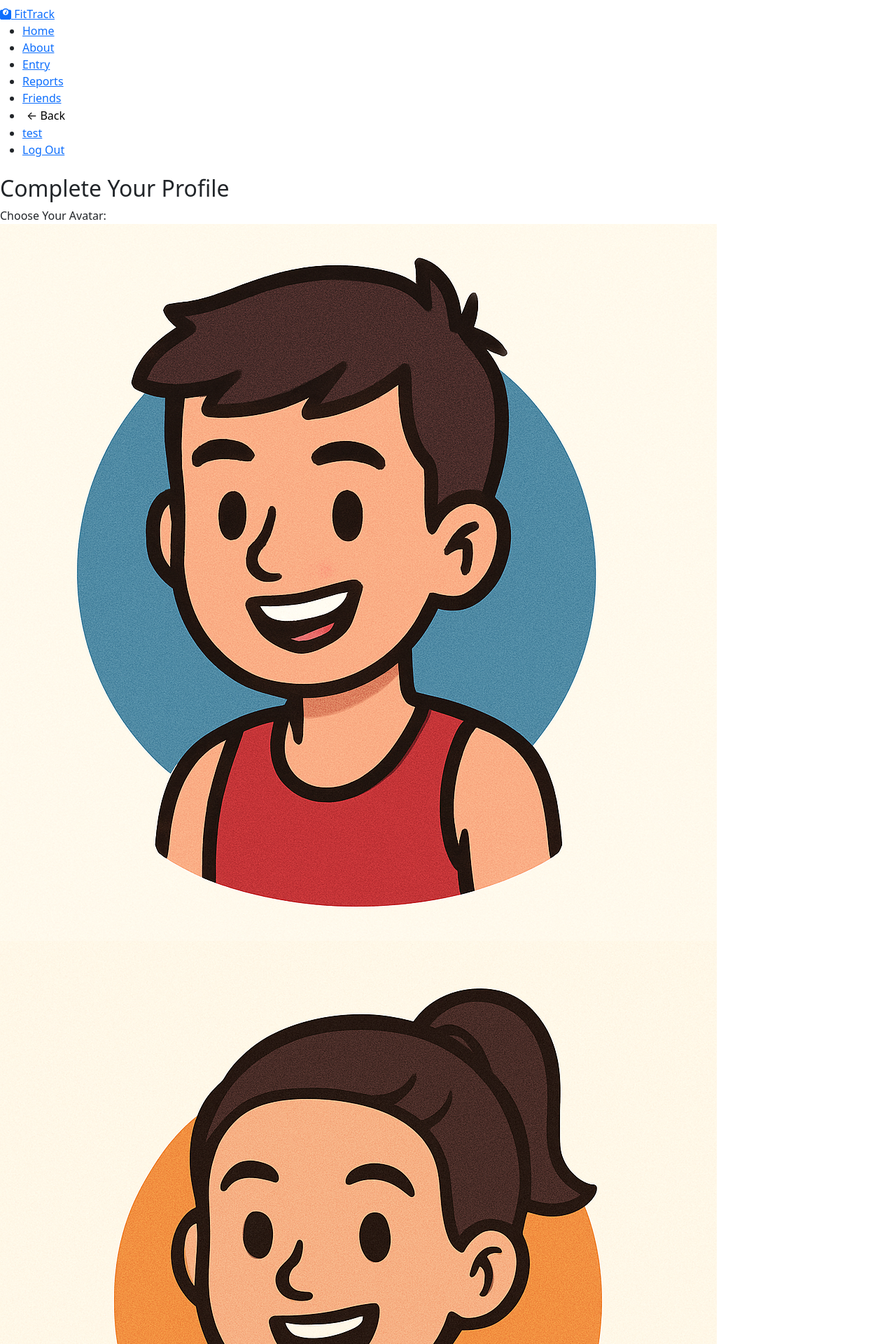
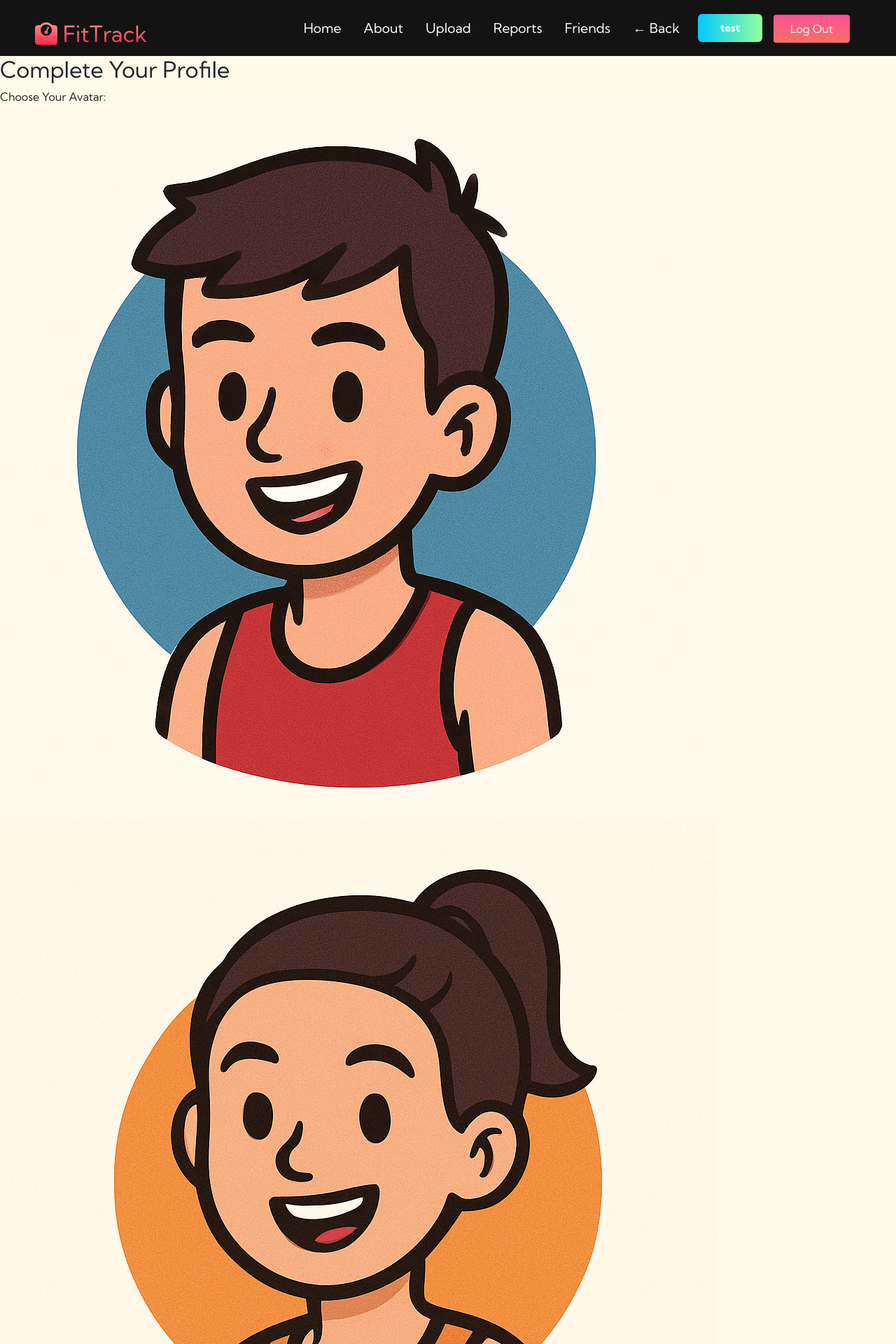
Before and after one commit to Precipicee/Group10-Agile-Web-Development, a Flask app: page /basicinfo in a window 1280 px wide. Shown: the top 1920 px of the page at 70% size. Run offline with Flask 3, Linux system fonts and the light colour scheme; a user stored in the database is signed in; some libraries are stand-ins or nearby versions.

Commit message:
Update base.html

```diff
--- a/Fittrack/templates/base.html
+++ b/Fittrack/templates/base.html
@@ -4,13 +4,14 @@
   <meta charset="UTF-8" />
   <meta name="viewport" content="width=device-width, initial-scale=1.0" />
   <title>{% block title %}FitTrack{% endblock %}</title>
-  <link rel="stylesheet" href="{{ url_for('static', filename='styles.css') }}" />
   <link rel="stylesheet" href="https://cdnjs.cloudflare.com/ajax/libs/font-awesome/6.5.0/css/all.min.css" />
   <link href="https://fonts.googleapis.com/css2?family=Kumbh+Sans:wght@400;700&display=swap" rel="stylesheet" />
   <link href="https://cdn.jsdelivr.net/npm/bootstrap@5.3.3/dist/css/bootstrap.min.css" rel="stylesheet">
   <link href='https://cdn.jsdelivr.net/npm/fullcalendar@6.1.8/main.min.css' rel='stylesheet' />
   <script src='https://cdn.jsdelivr.net/npm/fullcalendar@6.1.8/index.global.min.js'></script>
   <script src="https://cdn.jsdelivr.net/npm/chart.js"></script>
+  <link rel="stylesheet" href="{{ url_for('static', filename='css/base.css') }}">
+
 </head>
 <body>
 
@@ -30,7 +31,7 @@
         </li>
         {% if current_user.is_authenticated %}
           <li class="navbar__item">
-            <a href="{{ url_for('upload_bp.upload') }}" class="navbar__links">Entry</a>
+            <a href="{{ url_for('upload_bp.upload') }}" class="navbar__links">Upload</a>
           </li>
           <li class="navbar__item">
             <a href="{{ url_for('visualise_bp.visualise') }}" class="navbar__links">Reports</a>
@@ -73,7 +74,9 @@
     {% endwith %}
 
 
-    {% block content %}{% endblock %}
+    <body style="background-color: #fffbea;">
+      {% block content %}{% endblock %}
+    </body>
   </main>
 
   <!-- Optional JS -->
```
